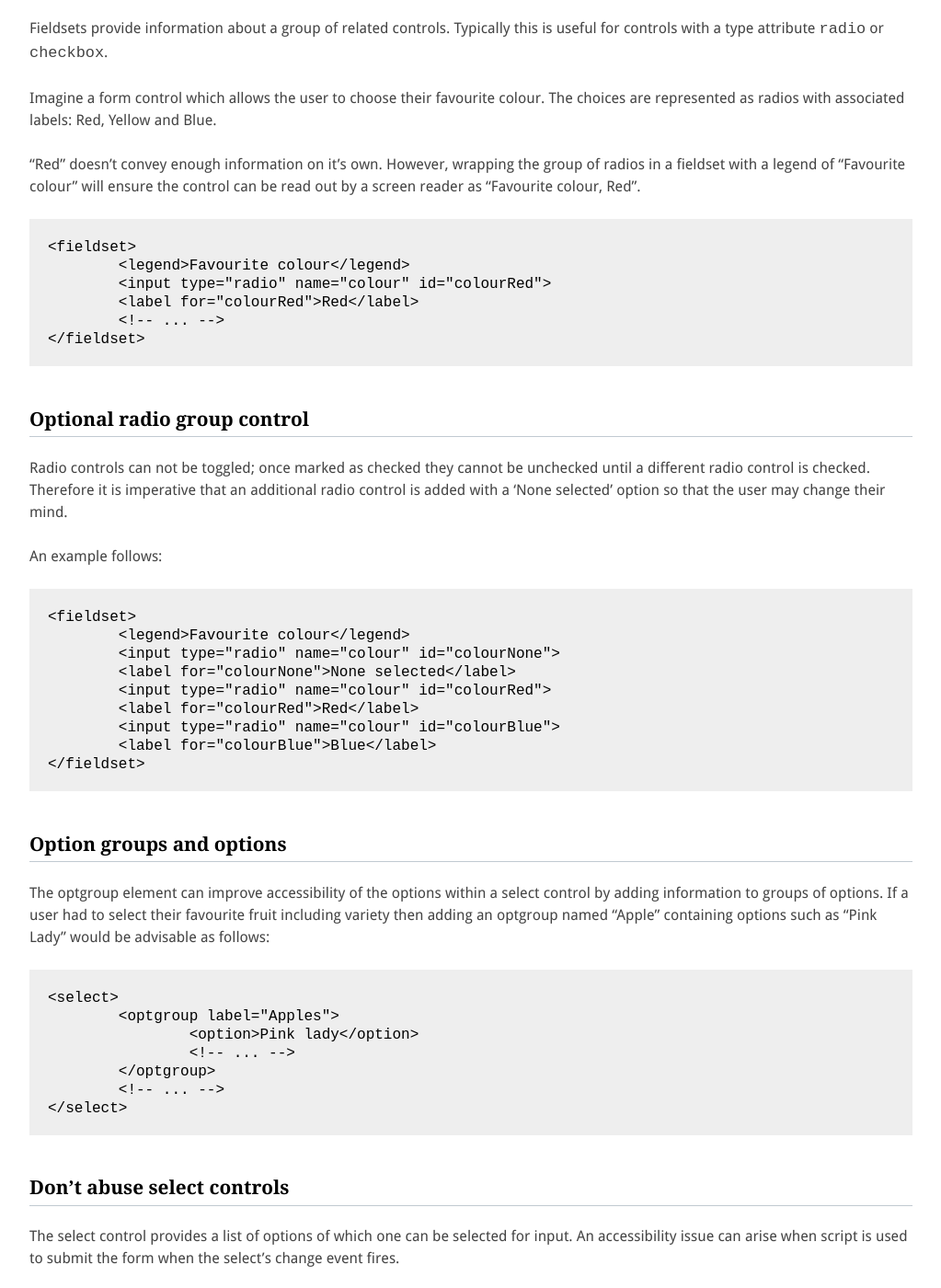
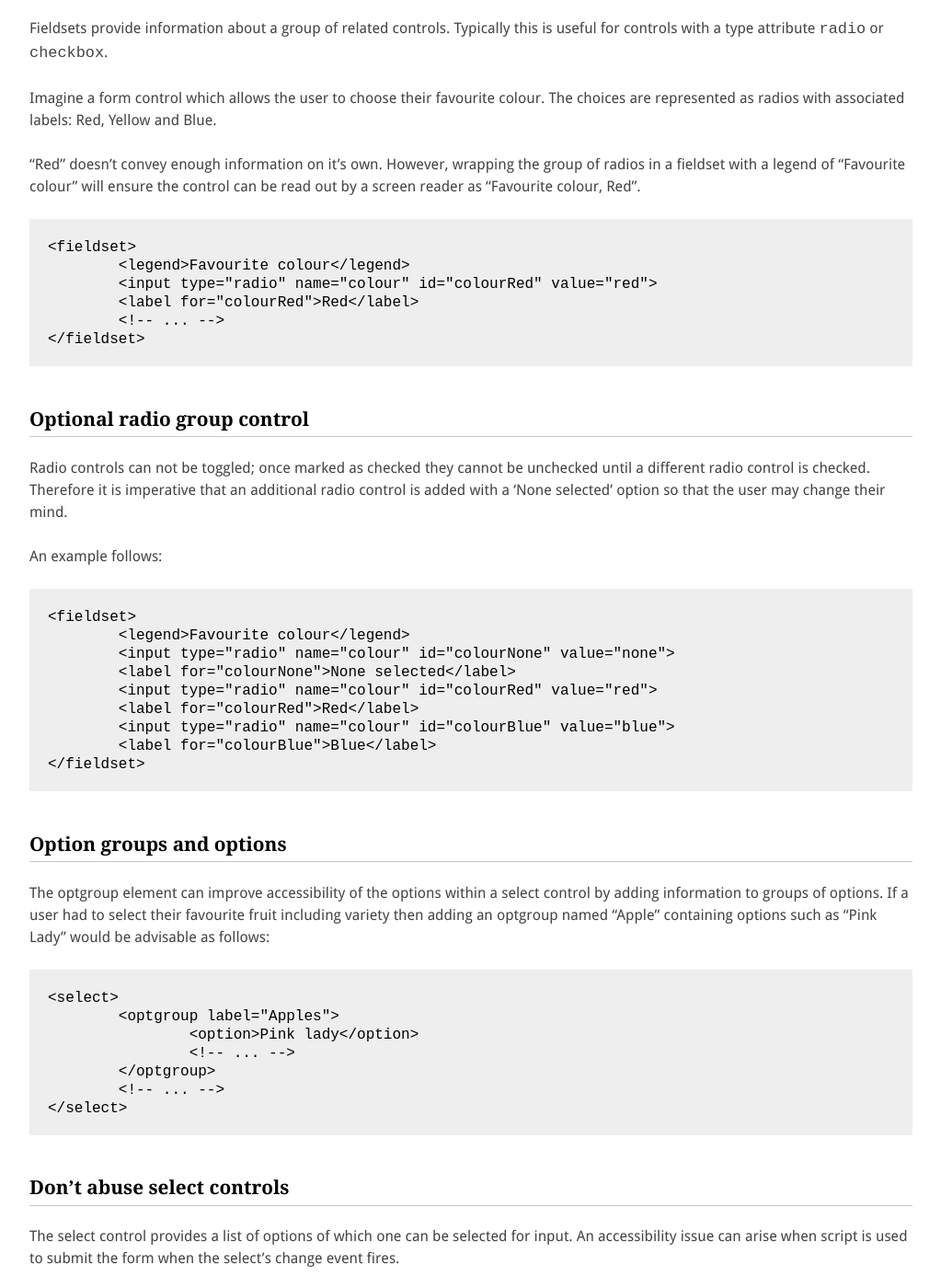
Before and after one commit to adamsilver/adamsilver.io-jekyll, a Jekyll site: the page built from _posts/2014-01-22-creating-accessible-forms.md, in a window 1280 px wide and 1400 px high, scrolled down 816 px. Shown: the whole window at 92% size, without its empty margins (128-1151 px from the left). Built offline with Jekyll 4.4.1, drawn with Linux system fonts in a browser that asks for light colours; Markdown is read by kramdown in place of the engine named in the settings.

Commit message:
values for completeness

```diff
--- a/_posts/2014-01-22-creating-accessible-forms.md
+++ b/_posts/2014-01-22-creating-accessible-forms.md
@@ -32,7 +32,7 @@ Imagine a form control which allows the user to choose their favourite colour. T
 
 	<fieldset>
 		<legend>Favourite colour</legend>
-		<input type="radio" name="colour" id="colourRed">
+		<input type="radio" name="colour" id="colourRed" value="red">
 		<label for="colourRed">Red</label>
 		<!-- ... -->
 	</fieldset>
@@ -45,11 +45,11 @@ An example follows:
 
 	<fieldset>
 		<legend>Favourite colour</legend>
-		<input type="radio" name="colour" id="colourNone">
+		<input type="radio" name="colour" id="colourNone" value="none">
 		<label for="colourNone">None selected</label>
-		<input type="radio" name="colour" id="colourRed">
+		<input type="radio" name="colour" id="colourRed" value="red">
 		<label for="colourRed">Red</label>
-		<input type="radio" name="colour" id="colourBlue">
+		<input type="radio" name="colour" id="colourBlue" value="blue">
 		<label for="colourBlue">Blue</label>
 	</fieldset>
 
```
